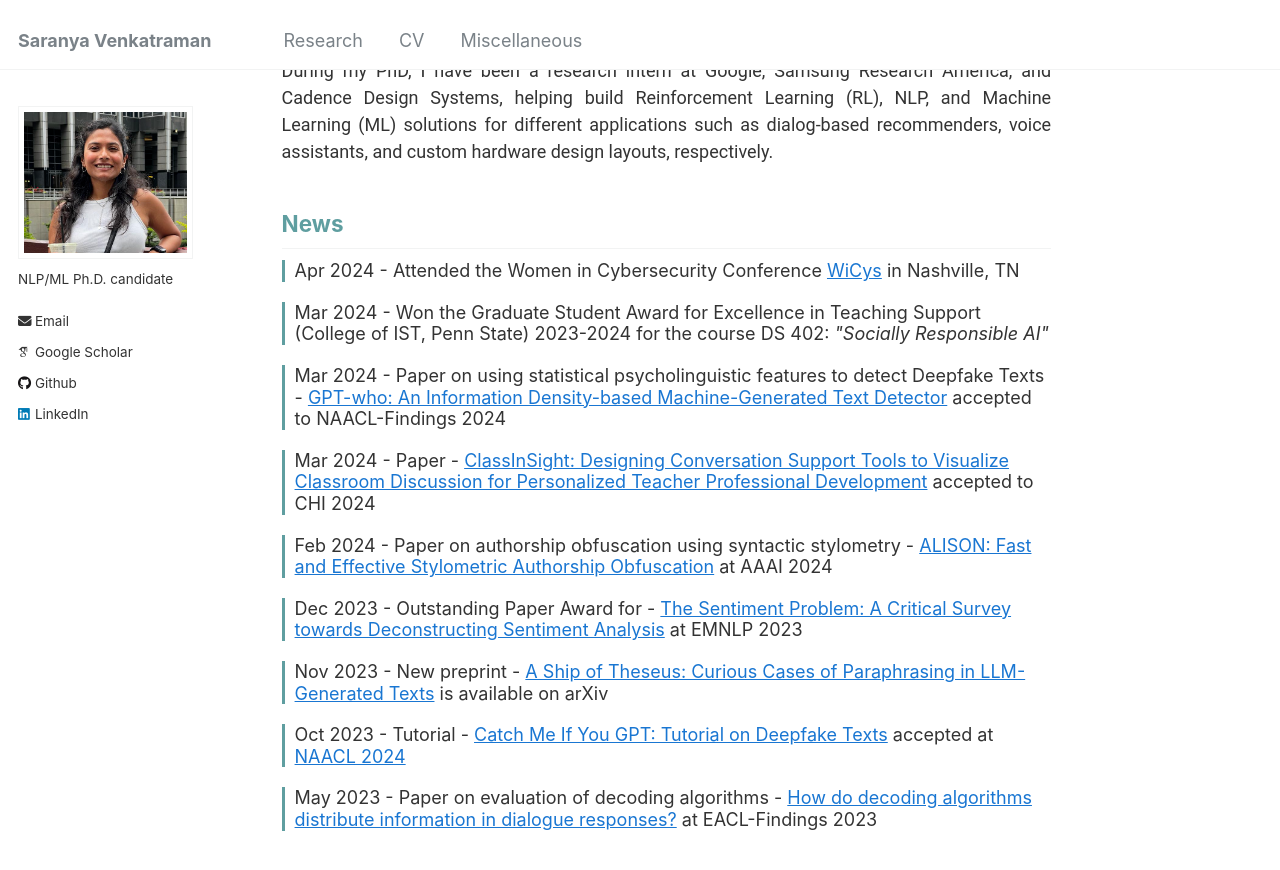
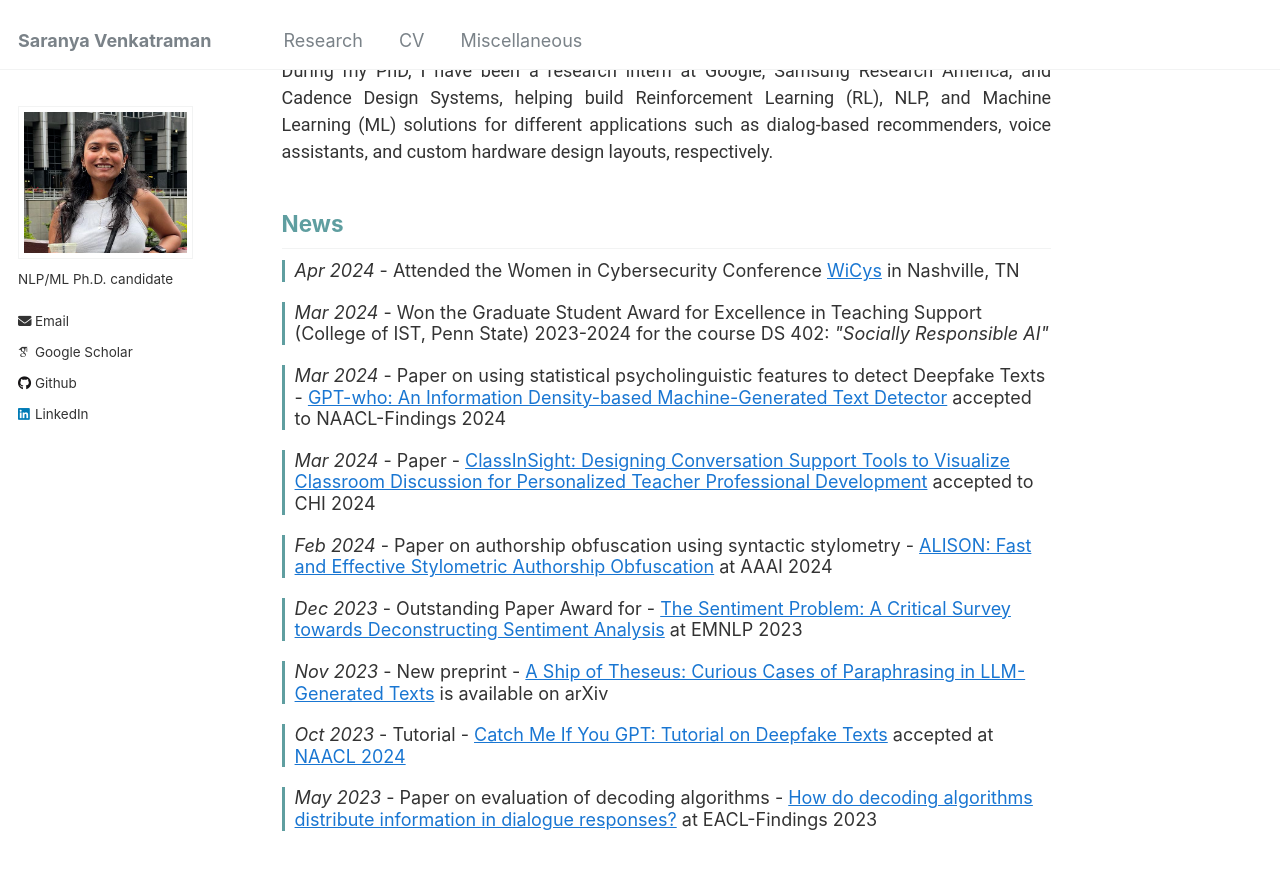
Before and after one commit to saranya-venkatraman/saranya-venkatraman.github.io, a Jekyll site: the page built from _pages/about.md, in a window 1280 px wide and 900 px high, scrolled down 339 px. Shown: the top 870 px of the window. Built offline with Jekyll 4.4.1, drawn with Linux system fonts in a browser that asks for light colours; some web fonts are replaced.

Commit message:
Update about.md

```diff
--- a/_pages/about.md
+++ b/_pages/about.md
@@ -48,39 +48,39 @@ redirect_from:
   <h2 style="color: #5F9EA0;">News</h2>
 
   <div class="news-item">
-    <h3>Apr 2024 - Attended the Women in Cybersecurity Conference <a href="https://www.wicys.org/events/wicys-2024/" target="_blank" style="color: #1976d2;">WiCys</a> in Nashville, TN</h3>
+    <h3><em>Apr 2024</em> - Attended the Women in Cybersecurity Conference <a href="https://www.wicys.org/events/wicys-2024/" target="_blank" style="color: #1976d2;">WiCys</a> in Nashville, TN</h3>
   </div>
 
   <div class="news-item">
-    <h3>Mar 2024 - Won the Graduate Student Award for Excellence in Teaching Support (College of IST, Penn State) 2023-2024 for the course DS 402: <em>"Socially Responsible AI"</em></h3>
+    <h3><em>Mar 2024</em> - Won the Graduate Student Award for Excellence in Teaching Support (College of IST, Penn State) 2023-2024 for the course DS 402: <em>"Socially Responsible AI"</em></h3>
   </div>
 
   <div class="news-item">
-    <h3>Mar 2024 - Paper on using statistical psycholinguistic features to detect Deepfake Texts - <a href="https://browse.arxiv.org/abs/2310.06202" target="_blank" style="color: #1976d2;">GPT-who: An Information Density-based Machine-Generated Text Detector</a> accepted to NAACL-Findings 2024</h3>
+    <h3><em>Mar 2024</em> - Paper on using statistical psycholinguistic features to detect Deepfake Texts - <a href="https://browse.arxiv.org/abs/2310.06202" target="_blank" style="color: #1976d2;">GPT-who: An Information Density-based Machine-Generated Text Detector</a> accepted to NAACL-Findings 2024</h3>
   </div>
 
   <div class="news-item">
-    <h3>Mar 2024 - Paper - <a href="https://tngoon.github.io/docs/pubs/Ngoon_etal_2024_CHI.pdf" target="_blank" style="color: #1976d2;">ClassInSight: Designing Conversation Support Tools to Visualize Classroom Discussion for Personalized Teacher Professional Development</a> accepted to CHI 2024</h3>
+    <h3><em>Mar 2024</em> - Paper - <a href="https://tngoon.github.io/docs/pubs/Ngoon_etal_2024_CHI.pdf" target="_blank" style="color: #1976d2;">ClassInSight: Designing Conversation Support Tools to Visualize Classroom Discussion for Personalized Teacher Professional Development</a> accepted to CHI 2024</h3>
   </div>
 
   <div class="news-item">
-    <h3>Feb 2024 - Paper on authorship obfuscation using syntactic stylometry - <a href="https://ojs.aaai.org/index.php/AAAI/article/view/29901" target="_blank" style="color: #1976d2;">ALISON: Fast and Effective Stylometric Authorship Obfuscation</a> at AAAI 2024</h3>
+    <h3><em>Feb 2024</em> - Paper on authorship obfuscation using syntactic stylometry - <a href="https://ojs.aaai.org/index.php/AAAI/article/view/29901" target="_blank" style="color: #1976d2;">ALISON: Fast and Effective Stylometric Authorship Obfuscation</a> at AAAI 2024</h3>
   </div>
 
   <div class="news-item">
-    <h3>Dec 2023 - Outstanding Paper Award for - <a href="https://aclanthology.org/2023.emnlp-main.848/" target="_blank" style="color: #1976d2;">The Sentiment Problem: A Critical Survey towards Deconstructing Sentiment Analysis</a> at EMNLP 2023</h3>
+    <h3><em>Dec 2023</em> - Outstanding Paper Award for - <a href="https://aclanthology.org/2023.emnlp-main.848/" target="_blank" style="color: #1976d2;">The Sentiment Problem: A Critical Survey towards Deconstructing Sentiment Analysis</a> at EMNLP 2023</h3>
   </div>
 
   <div class="news-item">
-    <h3>Nov 2023 - New preprint - <a href="https://arxiv.org/abs/2311.08374" target="_blank" style="color: #1976d2;">A Ship of Theseus: Curious Cases of Paraphrasing in LLM-Generated Texts</a> is available on arXiv</h3>
+    <h3><em>Nov 2023</em> - New preprint - <a href="https://arxiv.org/abs/2311.08374" target="_blank" style="color: #1976d2;">A Ship of Theseus: Curious Cases of Paraphrasing in LLM-Generated Texts</a> is available on arXiv</h3>
   </div>
 
   <div class="news-item">
-    <h3>Oct 2023 - Tutorial - <a href="https://adauchendu.github.io/Tutorials/" target="_blank" style="color: #1976d2;">Catch Me If You GPT: Tutorial on Deepfake Texts</a> accepted at <a href="https://2024.naacl.org/program/tutorials/" target="_blank" style="color: #1976d2;">NAACL 2024</a></h3>
+    <h3><em>Oct 2023</em> - Tutorial - <a href="https://adauchendu.github.io/Tutorials/" target="_blank" style="color: #1976d2;">Catch Me If You GPT: Tutorial on Deepfake Texts</a> accepted at <a href="https://2024.naacl.org/program/tutorials/" target="_blank" style="color: #1976d2;">NAACL 2024</a></h3>
   </div>
 
   <div class="news-item">
-    <h3>May 2023 - Paper on evaluation of decoding algorithms - <a href="https://aclanthology.org/2023.findings-eacl.70/" target="_blank" style="color: #1976d2;">How do decoding algorithms distribute information in dialogue responses?</a> at EACL-Findings 2023</h3>
+    <h3><em>May 2023</em> - Paper on evaluation of decoding algorithms - <a href="https://aclanthology.org/2023.findings-eacl.70/" target="_blank" style="color: #1976d2;">How do decoding algorithms distribute information in dialogue responses?</a> at EACL-Findings 2023</h3>
   </div>
 </body>
 </html>
```
